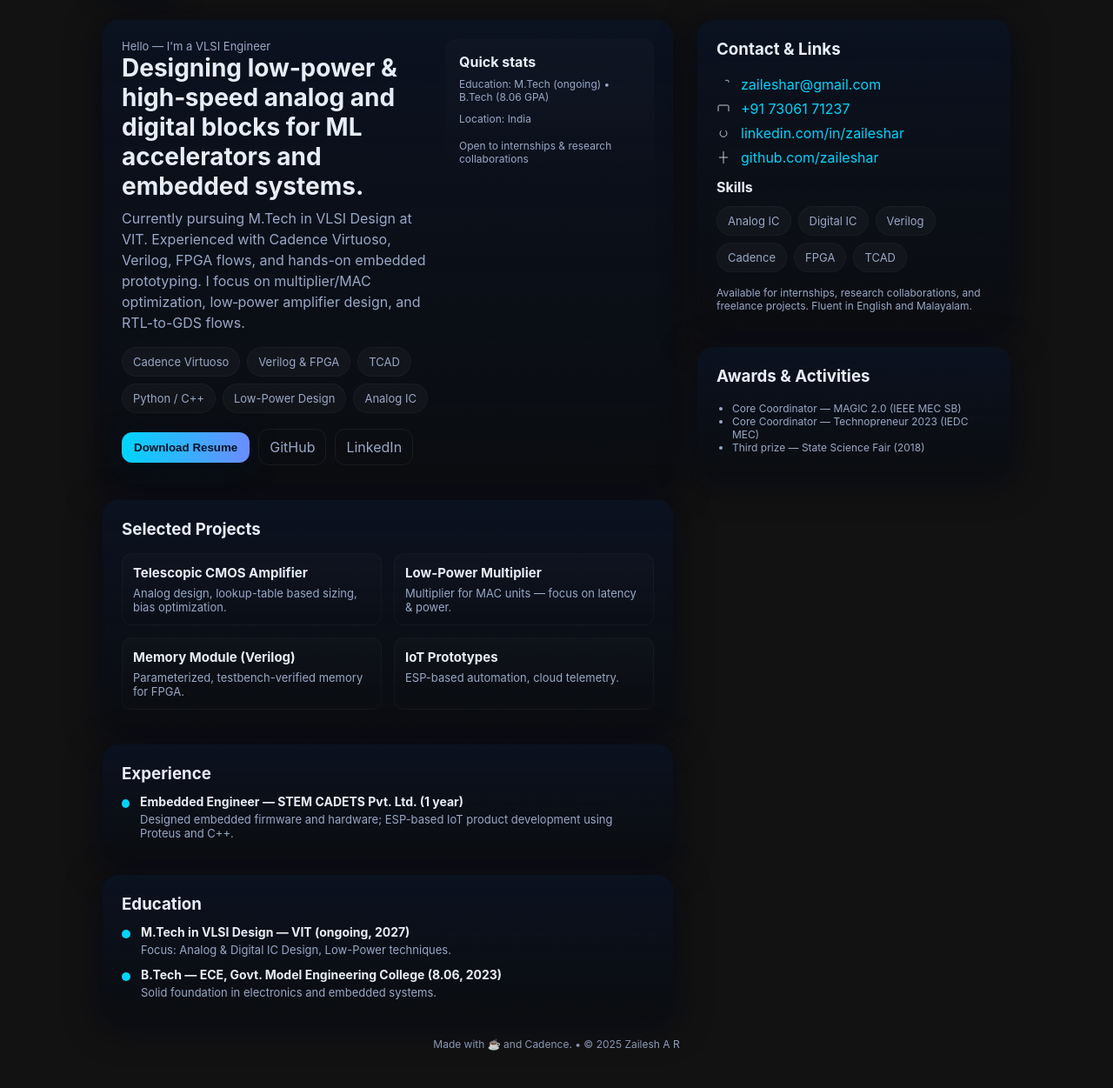
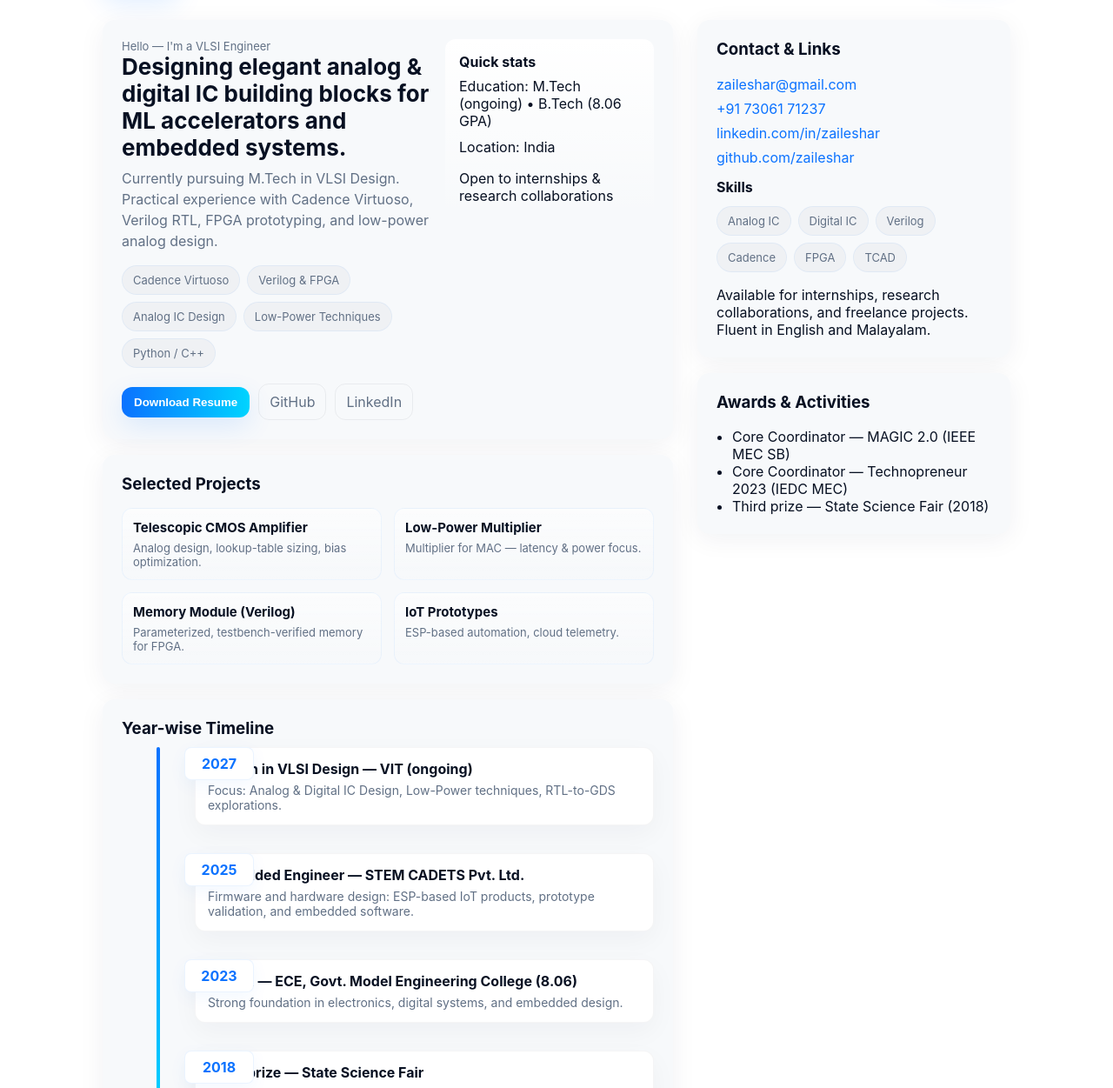
Before and after one commit to zaileshar/zaileshar.github.io, a plain HTML site: page index.html in a window 1280 px wide. Shown: the part 167-1418 px from the top of the page at 87% size. Drawn offline with Linux system fonts and the light colour scheme.

Commit message:
Update index.html

```diff
--- a/index.html
+++ b/index.html
@@ -7,87 +7,78 @@
   <meta name="description" content="Portfolio of Zailesh A R — M.Tech VLSI Design student. Analog & digital IC design, Verilog, Cadence Virtuoso, FPGA." />
   <style>
     :root{
-      --bg:#0f1724; /* deep navy */
-      --card:#0b1220;
-      --muted:#98a8c7;
-      --accent:#00d4ff;
-      --glass: rgba(255,255,255,0.03);
-      --glass-2: rgba(255,255,255,0.02);
-      --radius:18px;
+      --bg:#ffffff;
+      --card:#f7f9fb;
+      --muted:#617085;
+      --accent:#0b72ff;
+      --accent-2:#00d4ff;
+      --glass: rgba(11,114,255,0.06);
+      --radius:14px;
       --maxW:1100px;
       --mono: 'Segoe UI Mono', 'Courier New', monospace;
-      color-scheme: dark;
+      color-scheme: light;
     }
     *{box-sizing:border-box}
-    html,body{height:100%;margin:0;font-family:Inter,ui-sans-serif,system-ui,-apple-system,"Segoe UI",Roboto,"Helvetica Neue",Arial; background: radial-gradient(1200px 600px at 10% 10%, rgba(0,212,255,0.03), transparent), linear-gradient(180deg, #071021 0%, var(--bg) 100%); color:#e6eef8}
+    html,body{height:100%;margin:0;font-family:Inter,system-ui,-apple-system,"Segoe UI",Roboto,"Helvetica Neue",Arial;background:var(--bg);color:#071022}
     a{color:var(--accent);text-decoration:none}
     .wrap{max-width:var(--maxW);margin:48px auto;padding:28px}
 
-    /* Header */
     header{display:flex;align-items:center;gap:18px;justify-content:space-between}
     .brand{display:flex;gap:14px;align-items:center}
-    .avatar{width:84px;height:84px;border-radius:16px;background:linear-gradient(135deg,var(--accent),#6b8cff);display:flex;align-items:center;justify-content:center;font-weight:700;font-family:var(--mono);font-size:20px;color:#021627;box-shadow:0 6px 30px rgba(2,8,23,0.7);}
-    .name-block h1{margin:0;font-size:20px;letter-spacing:0.6px}
-    .name-block p{margin:2px 0 0;font-size:13px;color:var(--muted)}
+    .avatar{width:88px;height:88px;border-radius:16px;background:linear-gradient(135deg,var(--accent),var(--accent-2));display:flex;align-items:center;justify-content:center;font-weight:700;font-family:var(--mono);font-size:22px;color:#fff;box-shadow:0 8px 30px rgba(11,114,255,0.12)}
+    .name-block h1{margin:0;font-size:22px;letter-spacing:0.6px}
+    .name-block p{margin:4px 0 0;font-size:13px;color:var(--muted)}
     .top-actions{display:flex;gap:10px;align-items:center}
-    .btn{background:linear-gradient(90deg,var(--accent),#6b8cff);padding:10px 14px;border-radius:12px;color:#012; font-weight:700;border:none;cursor:pointer;box-shadow:0 6px 30px rgba(3,18,34,0.6)}
-    .ghost{background:transparent;border:1px solid rgba(255,255,255,0.06);padding:10px 12px;border-radius:12px;color:var(--muted)}
+    .btn{background:linear-gradient(90deg,var(--accent),var(--accent-2));padding:10px 14px;border-radius:12px;color:#fff;font-weight:700;border:none;cursor:pointer;box-shadow:0 10px 30px rgba(11,114,255,0.12)}
+    .ghost{background:transparent;border:1px solid rgba(7,18,34,0.06);padding:10px 12px;border-radius:12px;color:var(--muted)}
 
-    /* Grid */
-    main{display:grid;grid-template-columns:1fr 360px;gap:28px;margin-top:30px}
-    @media (max-width:980px){main{grid-template-columns:1fr;}}
+    main{display:grid;grid-template-columns:1fr 360px;gap:28px;margin-top:26px}
+    @media (max-width:980px){main{grid-template-columns:1fr}}
 
-    /* Left column */
-    .card{background:linear-gradient(180deg,var(--card),rgba(7,10,16,0.6));border-radius:var(--radius);padding:22px;box-shadow:0 8px 40px rgba(2,6,20,0.7);backdrop-filter: blur(8px)}
+    .card{background:var(--card);border-radius:var(--radius);padding:22px;box-shadow:0 6px 30px rgba(18,38,63,0.06)}
     .hero{display:flex;gap:22px;align-items:flex-start}
-    .hero .eyebrow{font-size:13px;color:var(--muted);min-width:120px}
-    .hero h2{margin:0;font-size:28px}
+    .eyebrow{font-size:13px;color:var(--muted);min-width:120px}
+    .hero h2{margin:0;font-size:26px}
     .hero p{color:var(--muted);margin-top:8px;line-height:1.5}
 
-    /* Skills pills */
     .skills{display:flex;flex-wrap:wrap;gap:8px;margin-top:12px}
-    .pill{padding:8px 12px;border-radius:999px;background:var(--glass);font-size:13px;color:var(--muted);border:1px solid rgba(255,255,255,0.03)}
+    .pill{padding:8px 12px;border-radius:999px;background:rgba(10,20,40,0.03);font-size:13px;color:var(--muted);border:1px solid rgba(11,114,255,0.06)}
 
-    /* Projects grid */
     .projects-grid{display:grid;grid-template-columns:repeat(2,1fr);gap:14px;margin-top:16px}
     @media (max-width:720px){.projects-grid{grid-template-columns:1fr}}
-    .proj{padding:12px;border-radius:12px;background:linear-gradient(180deg,rgba(255,255,255,0.02),transparent);border:1px solid rgba(255,255,255,0.03);cursor:pointer;transition:transform .35s cubic-bezier(.2,.9,.3,1), box-shadow .2s}
-    .proj:hover{transform:translateY(-6px);box-shadow:0 18px 40px rgba(2,10,30,0.6)}
+    .proj{padding:12px;border-radius:12px;background:linear-gradient(180deg,rgba(255,255,255,0.6),transparent);border:1px solid rgba(11,114,255,0.06);cursor:pointer;transition:transform .35s cubic-bezier(.2,.9,.3,1), box-shadow .2s}
+    .proj:hover{transform:translateY(-6px);box-shadow:0 18px 40px rgba(11,114,255,0.08)}
     .proj h3{margin:0;font-size:15px}
     .proj p{margin:6px 0 0;color:var(--muted);font-size:13px}
 
-    /* Experience & education */
-    .timeline{display:flex;flex-direction:column;gap:12px;margin-top:12px}
-    .time-item{display:flex;gap:12px;align-items:flex-start}
-    .dot{width:10px;height:10px;border-radius:50%;background:var(--accent);margin-top:6px}
-    .time-item h4{margin:0;font-size:14px}
-    .time-item p{margin:4px 0 0;color:var(--muted);font-size:13px}
+    /* Timeline (year-wise scroll animations) */
+    .timeline-wrap{margin-top:18px}
+    .timeline{position:relative;padding-left:80px}
+    .timeline::before{content:'';position:absolute;left:40px;top:0;bottom:0;width:4px;background:linear-gradient(180deg,var(--accent),var(--accent-2));border-radius:4px;transform:scaleY(0);transform-origin:top;transition:transform .8s cubic-bezier(.2,.9,.3,1)}
+    .timeline.active::before{transform:scaleY(1)}
+    .year-item{position:relative;margin-bottom:32px;opacity:0;transform:translateX(-22px);transition:opacity .6s ease, transform .6s cubic-bezier(.2,.9,.3,1)}
+    .year-item.visible{opacity:1;transform:none}
+    .year-badge{position:absolute;left:-8px;top:0;width:80px;text-align:center;font-weight:700;background:#fff;border-radius:8px;border:1px solid rgba(11,114,255,0.08);padding:8px;color:var(--accent);box-shadow:0 6px 20px rgba(11,114,255,0.05)}
+    .year-card{background:white;border-radius:12px;padding:14px;margin-left:4px;border:1px solid rgba(7,18,34,0.04);box-shadow:0 10px 30px rgba(10,20,40,0.04)}
+    .year-card h4{margin:0 0 6px}
+    .year-card p{margin:0;color:var(--muted);font-size:14px}
 
-    /* Right column */
     aside .card{position:sticky;top:28px}
     .contact-list{display:flex;flex-direction:column;gap:8px}
     .contact-row{display:flex;gap:12px;align-items:center}
-    .contact-row svg{opacity:0.9}
 
-    /* Footer */
-    footer{margin-top:22px;color:var(--muted);font-size:13px;text-align:center}
+    footer{margin-top:26px;color:var(--muted);font-size:13px;text-align:center}
 
-    /* Animations */
-    .reveal{opacity:0;transform:translateY(18px);transition:opacity .6s ease, transform .6s cubic-bezier(.2,.9,.3,1)}
-    .reveal.visible{opacity:1;transform:none}
-    .glow{position:relative}
-    .glow::after{content:'';position:absolute;inset:-1px;border-radius:16px;filter:blur(18px);opacity:.12;background:linear-gradient(90deg,var(--accent),#6b8cff);z-index:-1}
+    /* Reduced motion accessibility */
+    @media (prefers-reduced-motion: reduce){
+      .year-item{transition:none}
+      .proj, .reveal{transition:none}
+    }
 
-    /* Modal */
-    .modal{position:fixed;inset:0;display:flex;align-items:center;justify-content:center;background:rgba(2,6,12,0.6);opacity:0;pointer-events:none;transition:opacity .25s}
+    /* modal */
+    .modal{position:fixed;inset:0;display:flex;align-items:center;justify-content:center;background:rgba(7,12,20,0.4);opacity:0;pointer-events:none;transition:opacity .25s}
     .modal.show{opacity:1;pointer-events:auto}
-    .modal-card{width:min(820px,92%);background:linear-gradient(180deg,#071023, #081428);padding:22px;border-radius:14px;border:1px solid rgba(255,255,255,0.04)}
-
-    /* micro interactions */
-    .dot-anim{height:8px;width:8px;border-radius:50%;background:transparent;border:2px solid rgba(255,255,255,0.06)}
-
-    /* small print */
-    .meta{font-size:12px;color:var(--muted)}
+    .modal-card{width:min(820px,92%);background:#fff;padding:22px;border-radius:12px;border:1px solid rgba(7,18,34,0.04)}
 
   </style>
 </head>
@@ -109,20 +100,19 @@
 
     <main>
       <section>
-        <div class="card hero reveal">
+        <div class="card hero">
           <div style="display:flex;gap:18px;align-items:flex-start">
             <div style="flex:1">
-              <div class="eyebrow meta">Hello — I'm a VLSI Engineer</div>
-              <h2>Designing low‑power & high‑speed analog and digital blocks for ML accelerators and embedded systems.</h2>
-              <p>Currently pursuing M.Tech in VLSI Design at VIT. Experienced with Cadence Virtuoso, Verilog, FPGA flows, and hands-on embedded prototyping. I focus on multiplier/MAC optimization, low‑power amplifier design, and RTL-to-GDS flows.</p>
+              <div class="eyebrow">Hello — I'm a VLSI Engineer</div>
+              <h2>Designing elegant analog & digital IC building blocks for ML accelerators and embedded systems.</h2>
+              <p>Currently pursuing M.Tech in VLSI Design. Practical experience with Cadence Virtuoso, Verilog RTL, FPGA prototyping, and low-power analog design.</p>
 
               <div class="skills" aria-hidden>
                 <div class="pill">Cadence Virtuoso</div>
                 <div class="pill">Verilog & FPGA</div>
-                <div class="pill">TCAD</div>
+                <div class="pill">Analog IC Design</div>
+                <div class="pill">Low-Power Techniques</div>
                 <div class="pill">Python / C++</div>
-                <div class="pill">Low-Power Design</div>
-                <div class="pill">Analog IC</div>
               </div>
 
               <div style="margin-top:18px;display:flex;gap:10px;align-items:center">
@@ -132,7 +122,7 @@
               </div>
             </div>
             <div style="width:240px">
-              <div style="background:linear-gradient(180deg,rgba(255,255,255,0.02),transparent);padding:16px;border-radius:12px;">
+              <div style="background:linear-gradient(180deg,#fff,transparent);padding:16px;border-radius:12px;">
                 <h4 style="margin:0 0 8px">Quick stats</h4>
                 <div class="meta">Education: M.Tech (ongoing) • B.Tech (8.06 GPA)</div>
                 <div style="height:10px"></div>
@@ -144,71 +134,77 @@
           </div>
         </div>
 
-        <div class="card reveal" style="margin-top:18px">
+        <div class="card" style="margin-top:18px">
           <h3 style="margin:0 0 10px">Selected Projects</h3>
           <div class="projects-grid">
             <div class="proj" data-title="Telescopic CMOS Amplifier" data-desc="Designed a telescopic CMOS op-amp meeting strict gain & power constraints; verified with DC/AC/pole-zero/transient analyses in Cadence Virtuoso." data-tech="Cadence Virtuoso • Analog Design">
               <h3>Telescopic CMOS Amplifier</h3>
-              <p>Analog design, lookup-table based sizing, bias optimization.</p>
+              <p>Analog design, lookup-table sizing, bias optimization.</p>
             </div>
-            <div class="proj" data-title="Low-Power Multiplier" data-desc="Low-power, high-speed multiplier targeted for MAC units and NN accelerators; delay analysis across blocks." data-tech="Cadence Virtuoso • Digital Design">
+            <div class="proj" data-title="Low-Power Multiplier" data-desc="Low-power, high-speed multiplier targeted for MAC units and NN accelerators; delay & power tradeoff exploration." data-tech="Digital Design • Verilog">
               <h3>Low-Power Multiplier</h3>
-              <p>Multiplier for MAC units — focus on latency & power.</p>
+              <p>Multiplier for MAC — latency & power focus.</p>
             </div>
-            <div class="proj" data-title="Parameterized Memory Module" data-desc="Verilog RTL for a parameterized memory supporting read/write, simulated on ModelSim and synthesized on Cyclone IV." data-tech="Verilog • FPGA">
+            <div class="proj" data-title="Parameterized Memory Module" data-desc="Verilog RTL for a parameterized memory supporting read/write, simulated and synthesized on FPGA." data-tech="Verilog • FPGA">
               <h3>Memory Module (Verilog)</h3>
               <p>Parameterized, testbench-verified memory for FPGA.</p>
             </div>
-            <div class="proj" data-title="Embedded IoT Prototypes" data-desc="ESP8266-based home automation and sanitizer dispenser projects with cloud logging and control." data-tech="ESP8266 • C++ • IoT">
+            <div class="proj" data-title="Embedded IoT Prototypes" data-desc="ESP8266-based automation projects with cloud logging and control." data-tech="ESP8266 • C++ • IoT">
               <h3>IoT Prototypes</h3>
               <p>ESP-based automation, cloud telemetry.</p>
             </div>
           </div>
         </div>
 
-        <div class="card reveal" style="margin-top:18px">
-          <h3 style="margin:0 0 10px">Experience</h3>
-          <div class="timeline">
-            <div class="time-item">
-              <div class="dot"></div>
-              <div>
-                <h4>Embedded Engineer — STEM CADETS Pvt. Ltd. (1 year)</h4>
-                <p>Designed embedded firmware and hardware; ESP-based IoT product development using Proteus and C++.</p>
+        <div class="card timeline-wrap" id="timelineSection" style="margin-top:18px">
+          <h3 style="margin:0 0 10px">Year-wise Timeline</h3>
+          <div class="timeline" id="timeline">
+
+            <div class="year-item" data-year="2027">
+              <div class="year-badge">2027</div>
+              <div class="year-card">
+                <h4>M.Tech in VLSI Design — VIT (ongoing)</h4>
+                <p>Focus: Analog & Digital IC Design, Low-Power techniques, RTL-to-GDS explorations.</p>
               </div>
             </div>
-          </div>
-        </div>
 
-        <div class="card reveal" style="margin-top:18px">
-          <h3 style="margin:0 0 10px">Education</h3>
-          <div class="timeline">
-            <div class="time-item">
-              <div class="dot"></div>
-              <div>
-                <h4>M.Tech in VLSI Design — VIT (ongoing, 2027)</h4>
-                <p>Focus: Analog & Digital IC Design, Low-Power techniques.</p>
+            <div class="year-item" data-year="2025">
+              <div class="year-badge">2025</div>
+              <div class="year-card">
+                <h4>Embedded Engineer — STEM CADETS Pvt. Ltd.</h4>
+                <p>Firmware and hardware design: ESP-based IoT products, prototype validation, and embedded software.</p>
               </div>
             </div>
-            <div class="time-item">
-              <div class="dot"></div>
-              <div>
-                <h4>B.Tech — ECE, Govt. Model Engineering College (8.06, 2023)</h4>
-                <p>Solid foundation in electronics and embedded systems.</p>
+
+            <div class="year-item" data-year="2023">
+              <div class="year-badge">2023</div>
+              <div class="year-card">
+                <h4>B.Tech — ECE, Govt. Model Engineering College (8.06)</h4>
+                <p>Strong foundation in electronics, digital systems, and embedded design.</p>
               </div>
             </div>
+
+            <div class="year-item" data-year="2018">
+              <div class="year-badge">2018</div>
+              <div class="year-card">
+                <h4>Third prize — State Science Fair</h4>
+                <p>Award for innovation and project demonstration at the state level.</p>
+              </div>
+            </div>
+
           </div>
         </div>
 
       </section>
 
       <aside>
-        <div class="card reveal">
+        <div class="card" id="contact">
           <h3 style="margin-top:0">Contact & Links</h3>
           <div class="contact-list">
-            <div class="contact-row"><svg width="16" height="16" viewBox="0 0 24 24" fill="none" xmlns="http://www.w3.org/2000/svg"><path d="M21 8V7a2 2 0 0 0-2-2h-3" stroke="currentColor" stroke-width="1.4" stroke-linecap="round" stroke-linejoin="round"/></svg><a href="mailto:zaileshar@gmail.com">zaileshar@gmail.com</a></div>
-            <div class="contact-row"><svg width="16" height="16" viewBox="0 0 24 24" fill="none"><path d="M21 16V8a2 2 0 0 0-2-2H5a2 2 0 0 0-2 2v8" stroke="currentColor" stroke-width="1.4" stroke-linecap="round" stroke-linejoin="round"/></svg><a href="tel:+917306171237">+91 73061 71237</a></div>
-            <div class="contact-row"><svg width="16" height="16" viewBox="0 0 24 24" fill="none"><path d="M16 8a6 6 0 1 1-8 0" stroke="currentColor" stroke-width="1.4" stroke-linecap="round" stroke-linejoin="round"/></svg><a href="https://www.linkedin.com/in/zaileshar/" target="_blank">linkedin.com/in/zaileshar</a></div>
-            <div class="contact-row"><svg width="16" height="16" viewBox="0 0 24 24" fill="none"><path d="M12 2v20" stroke="currentColor" stroke-width="1.4" stroke-linecap="round" stroke-linejoin="round"/><path d="M5 12h14" stroke="currentColor" stroke-width="1.4" stroke-linecap="round" stroke-linejoin="round"/></svg><a href="https://github.com/zaileshar" target="_blank">github.com/zaileshar</a></div>
+            <div class="contact-row"><a href="mailto:zaileshar@gmail.com">zaileshar@gmail.com</a></div>
+            <div class="contact-row"><a href="tel:+917306171237">+91 73061 71237</a></div>
+            <div class="contact-row"><a href="https://www.linkedin.com/in/zaileshar/" target="_blank">linkedin.com/in/zaileshar</a></div>
+            <div class="contact-row"><a href="https://github.com/zaileshar" target="_blank">github.com/zaileshar</a></div>
           </div>
 
           <div style="height:14px"></div>
@@ -226,7 +222,7 @@
           <div class="meta">Available for internships, research collaborations, and freelance projects. Fluent in English and Malayalam.</div>
         </div>
 
-        <div class="card reveal" style="margin-top:18px">
+        <div class="card" style="margin-top:18px">
           <h3 style="margin-top:0">Awards & Activities</h3>
           <ul class="meta" style="padding-left:18px;margin:6px 0 0">
             <li>Core Coordinator — MAGIC 2.0 (IEEE MEC SB)</li>
@@ -242,7 +238,6 @@
     </footer>
   </div>
 
-  <!-- Modal for project details -->
   <div id="modal" class="modal" role="dialog" aria-hidden="true">
     <div class="modal-card">
       <button id="closeModal" class="ghost" style="float:right">Close</button>
@@ -253,15 +248,7 @@
   </div>
 
   <script>
-    // Set year
     document.getElementById('year').textContent = new Date().getFullYear();
-
-    // Reveal on scroll
-    const reveals = document.querySelectorAll('.reveal');
-    const io = new IntersectionObserver((entries)=>{
-      entries.forEach(e=>{ if(e.isIntersecting){ e.target.classList.add('visible'); io.unobserve(e.target);} })
-    },{threshold:0.12});
-    reveals.forEach(r=>io.observe(r));
 
     // Project modal
     const modal = document.getElementById('modal');
@@ -280,21 +267,30 @@
     document.getElementById('closeModal').addEventListener('click', ()=>{ modal.classList.remove('show'); modal.setAttribute('aria-hidden', 'true'); });
     modal.addEventListener('click', (e)=>{ if(e.target===modal){ modal.classList.remove('show'); modal.setAttribute('aria-hidden', 'true'); } });
 
-    // Smooth download (attempt to open resume if available in same folder)
+    // Resume download
     document.getElementById('downloadResume').addEventListener('click', ()=>{
       const url = 'Resume_2 (4).pdf';
       const a = document.createElement('a'); a.href = url; a.download = 'Zailesh_Resume.pdf'; document.body.appendChild(a); a.click(); a.remove();
     });
 
-    // Small keyboard shortcut: press R to open resume
+    // Timeline reveal and line animation
+    const timeline = document.getElementById('timeline');
+    const items = document.querySelectorAll('.year-item');
+    const io = new IntersectionObserver((entries)=>{
+      entries.forEach(entry=>{
+        if(entry.isIntersecting){
+          entry.target.classList.add('visible');
+        }
+      });
+      // When any item is visible, extend the timeline line
+      const anyVisible = Array.from(items).some(i=>i.classList.contains('visible'));
+      if(anyVisible) timeline.classList.add('active');
+    },{threshold:0.18});
+    items.forEach(i=>io.observe(i));
+
+    // Keyboard shortcut R opens resume
     window.addEventListener('keydown', (e)=>{ if(e.key.toLowerCase()==='r'){ document.getElementById('downloadResume').click(); } });
 
-    // Subtle ambient animation — floating background using CSS variable (pure JS-free fallback handled by CSS gradients)
-    // Accessibility: prefer-reduced-motion
-    const prefersReduced = window.matchMedia('(prefers-reduced-motion: reduce)');
-    if(!prefersReduced.matches){
-      let t = 0; setInterval(()=>{ t+=0.002; document.documentElement.style.setProperty('--bg', `linear-gradient(180deg, #071021 0%, rgba(15,23,36,1) ${Math.abs(Math.sin(t))*100}% )`); }, 80);
-    }
   </script>
 </body>
 </html>
```
